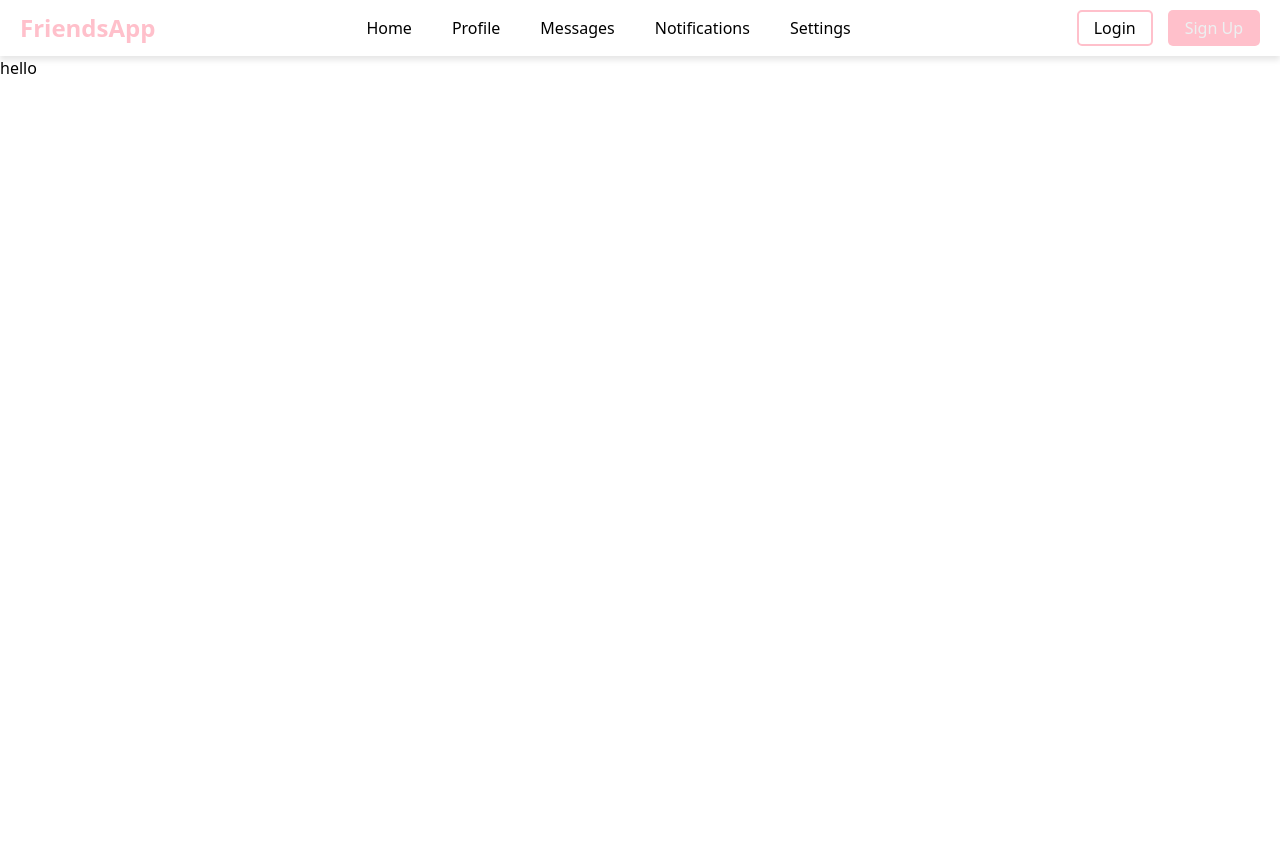
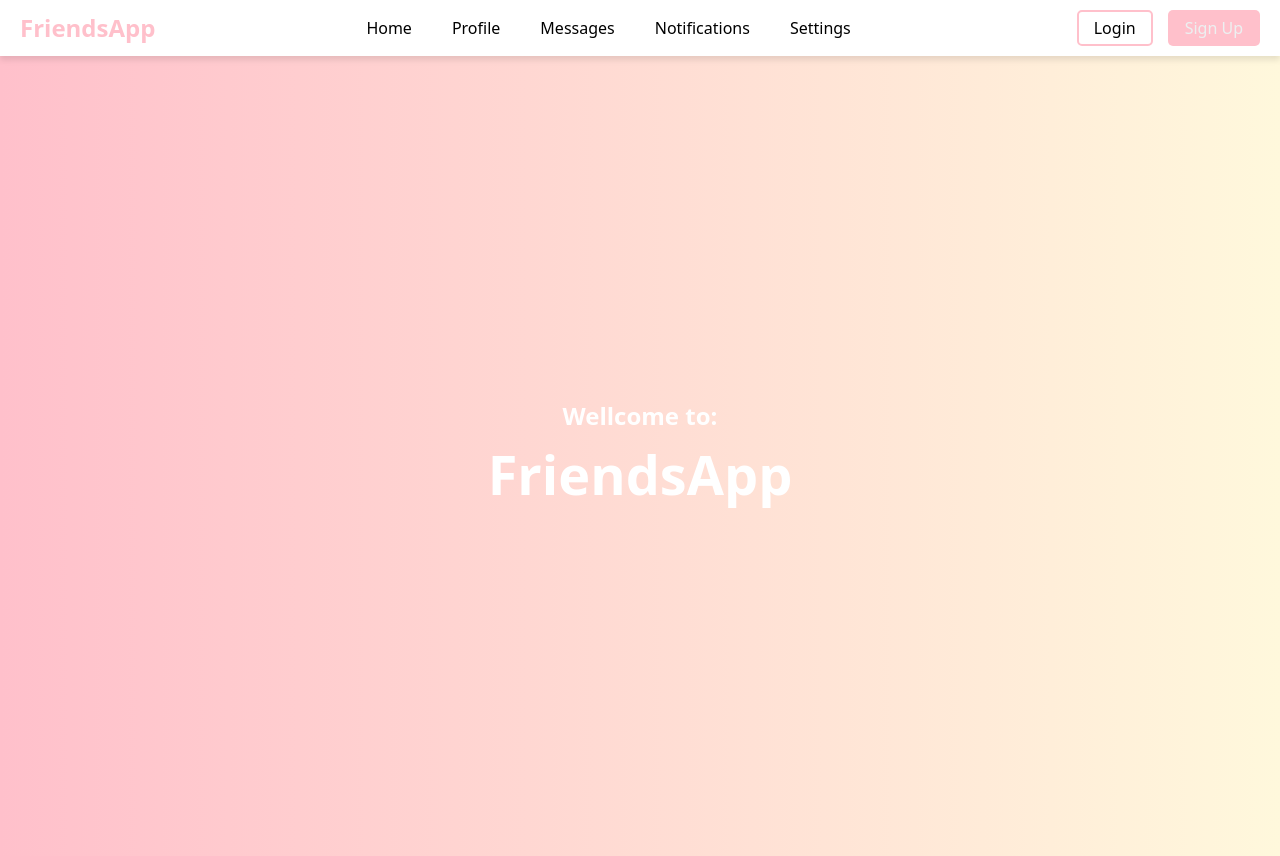
Before and after one commit to Francieli-S/social-network-system, a Next.js app: page / in a window 1280 px wide. Before the commit the page ends 800 px from the top, so only its background shows below. Built offline with nearby package versions, Linux system fonts and the light colour scheme.

Commit message:
update styles

```diff
--- a/src/app/globals.css
+++ b/src/app/globals.css
@@ -16,9 +16,30 @@
   }
 }
 
-/* body {
+body {
+  background-image: linear-gradient(to right, pink, cornsilk);
+}
 
-} */
+.main {
+  display: flex;
+  flex-direction: column;
+  justify-content: center;
+  align-items: center;
+  text-align: center;
+  min-height: 100vh;
+}
+
+.h4 {
+  font-size: 24px;
+  color: #fff;
+  font-weight: bold;
+}
+
+.h1 {
+  font-size: 54px;
+  color: #fff;
+  font-weight: bold;
+}
 
 @layer utilities {
   .text-balance {
--- a/src/app/page.tsx
+++ b/src/app/page.tsx
@@ -1,7 +1,10 @@
+import "./globals.css";
+
 export default function Home() {
   return (
-    <main>
-      <h1>hello</h1>
+    <main className="main">
+      <h4 className="h4">Wellcome to:</h4>
+      <h1 className="h1">FriendsApp</h1>
     </main>
   );
 }
--- a/src/components/Navbar/Navbar.module.css
+++ b/src/components/Navbar/Navbar.module.css
@@ -7,7 +7,6 @@
   box-shadow: 0 4px 6px rgba(0, 0, 0, 0.1);
 }
 
-/* Logo styling */
 .logo a {
   font-size: 24px;
   color: pink;
@@ -15,7 +14,6 @@
   font-weight: bold;
 }
 
-/* Navigation links */
 .navLinks {
   list-style: none;
   display: flex;
@@ -23,7 +21,6 @@
 }
 
 .navLinks li a {
-  /* color: #ECF0F1; */
   text-decoration: none;
   font-size: 16px;
   padding: 5px 10px;
@@ -35,7 +32,6 @@
   border-radius: 5px;
 }
 
-/* Authentication buttons */
 .authButtons a {
   margin-left: 15px;
   text-decoration: none;
```
Also changed, not shown: src/app/profile/page.module.css (+3 -6 lines).
